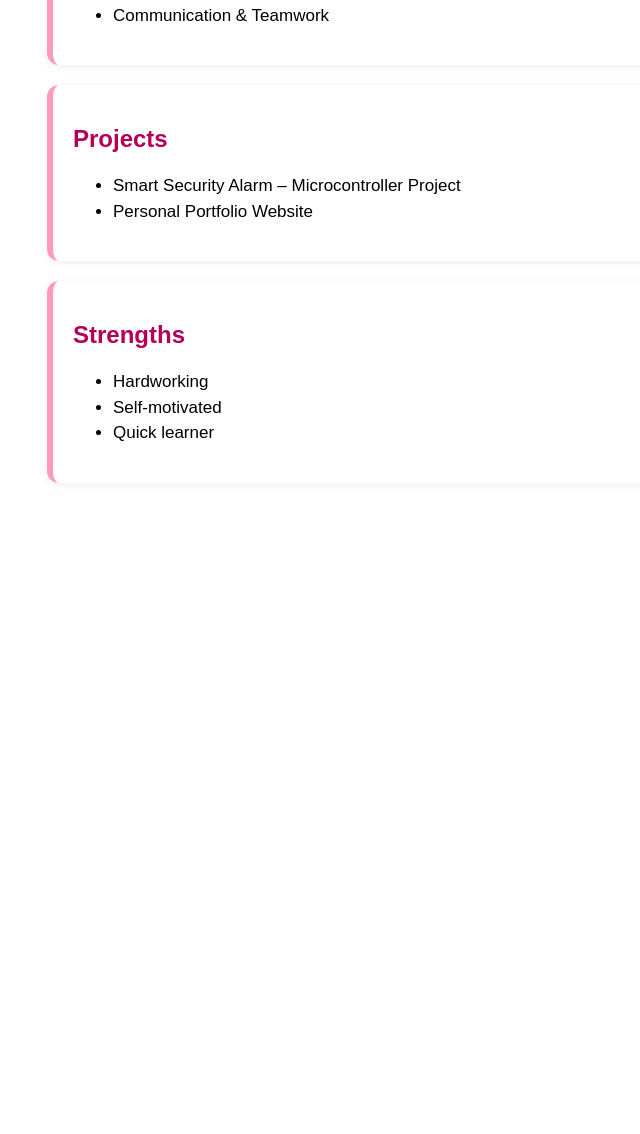
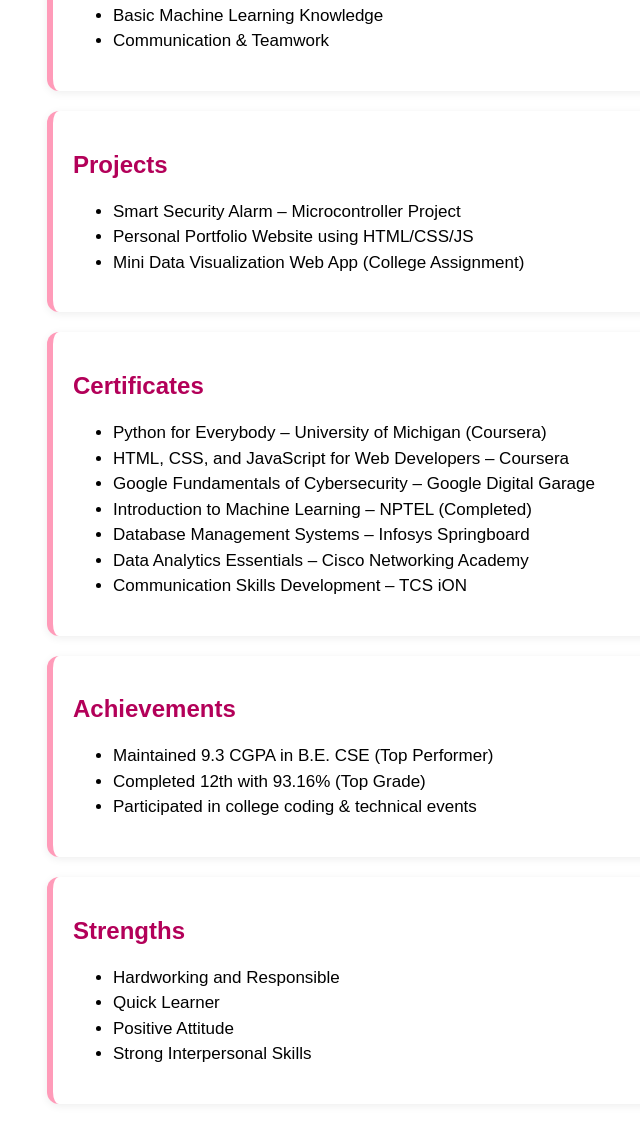
Before and after one commit to BhoomikaReddyV/myresume, a plain HTML site: page resume.html in a window 1280 px wide. Shown: the part 865-1999 px from the top of the page, without its empty margins (81-721 px from the left). Before the commit the page ends 1378 px from the top, so only its background shows below. Drawn offline with nearby package versions, Linux system fonts and the light colour scheme; a script that the page names is missing.

Commit message:
Update resume.html

```diff
--- a/resume.html
+++ b/resume.html
@@ -45,6 +45,7 @@
             <li>HTML, CSS, JavaScript</li>
             <li>Python, C Programming</li>
             <li>Database Management</li>
+            <li>Basic Machine Learning Knowledge</li>
             <li>Communication & Teamwork</li>
         </ul>
     </section>
@@ -53,18 +54,43 @@
         <h2>Projects</h2>
         <ul>
             <li>Smart Security Alarm – Microcontroller Project</li>
-            <li>Personal Portfolio Website</li>
+            <li>Personal Portfolio Website using HTML/CSS/JS</li>
+            <li>Mini Data Visualization Web App (College Assignment)</li>
+        </ul>
+    </section>
+
+    <section class="card">
+        <h2>Certificates</h2>
+        <ul>
+            <li>Python for Everybody – University of Michigan (Coursera)</li>
+            <li>HTML, CSS, and JavaScript for Web Developers – Coursera</li>
+            <li>Google Fundamentals of Cybersecurity – Google Digital Garage</li>
+            <li>Introduction to Machine Learning – NPTEL (Completed)</li>
+            <li>Database Management Systems – Infosys Springboard</li>
+            <li>Data Analytics Essentials – Cisco Networking Academy</li>
+            <li>Communication Skills Development – TCS iON</li>
+        </ul>
+    </section>
+
+    <section class="card">
+        <h2>Achievements</h2>
+        <ul>
+            <li>Maintained 9.3 CGPA in B.E. CSE (Top Performer)</li>
+            <li>Completed 12th with 93.16% (Top Grade)</li>
+            <li>Participated in college coding & technical events</li>
         </ul>
     </section>
 
     <section class="card">
         <h2>Strengths</h2>
         <ul>
-            <li>Hardworking</li>
-            <li>Self-motivated</li>
-            <li>Quick learner</li>
+            <li>Hardworking and Responsible</li>
+            <li>Quick Learner</li>
+            <li>Positive Attitude</li>
+            <li>Strong Interpersonal Skills</li>
         </ul>
     </section>
+
 </div>
 
 <script src="script.js"></script>
```
